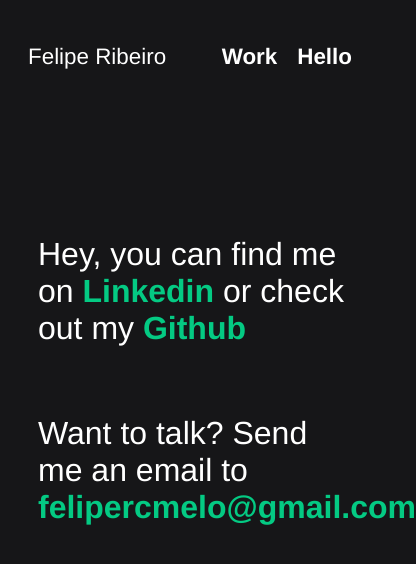
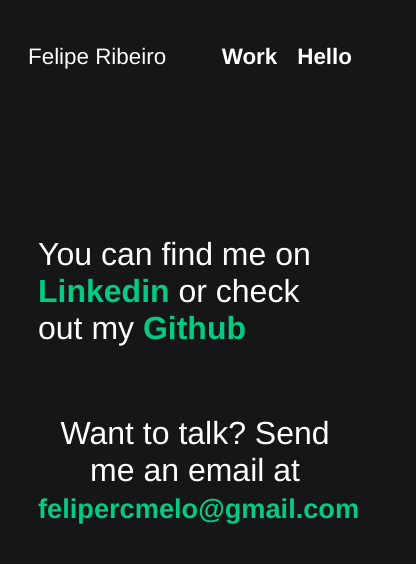
Before and after one commit to ribas14/portfolio, a Vue app: page /talk in a window 390 px wide. Shown: the top 564 px of the page, 416 px wide, since content can reach past the window. Built offline with nearby package versions, Linux system fonts and the light colour scheme.

Commit message:
changes in work

```diff
--- a/src/components/Talk.vue
+++ b/src/components/Talk.vue
@@ -2,11 +2,11 @@
   <div class="hello">
     <div class="container">
       <h3>
-        Hey, you can find me on <a href="https://www.linkedin.com/in/frcm/" target="blank" class="link">Linkedin</a> or check out my <a class="link" href="https://github.com/ribas14" target="blank">Github</a>
+        You can find me on <a href="https://www.linkedin.com/in/frcm/" target="blank" class="link">Linkedin</a> or check out my <a class="link" href="https://github.com/ribas14" target="blank">Github</a>
       </h3>
       <br>
-      <h3>
-        Want to talk? Send me an email to  <a hre="mailto:felipercmelo@gmail.com" class="link">felipercmelo@gmail.com</a>
+      <h3 style="text-align: center">
+        Want to talk? Send me an email at  <a style="" hre="mailto:felipercmelo@gmail.com" class="link email">felipercmelo@gmail.com</a>
       </h3>
       <br>
     </div>
@@ -43,6 +43,10 @@
   text-align: left;
   padding: 20px
 }
+.email {
+  font-size: 2.7rem !important;
+
+}
 h3 {
   margin: 30px 0 0;
   color: white;
@@ -73,11 +77,14 @@
   h3 {
     font-size: 2rem !important;
   }
+  .email {
+    font-size: 1.7rem !important;
+  }
 }
 .link {
   text-decoration: none;
   color: #04CA83;
-  font-weight: 800;
+  font-weight: 700;
   transition: 0.2s
 }
 .link:hover {
--- a/src/components/Work.vue
+++ b/src/components/Work.vue
@@ -2,7 +2,8 @@
   <div class="hello" ref="main">
     <div class="container">
       <h3 class="title">Phone to Chrome</h3>
-      <h3>React Native app reads a QR code on website or extension and a chat between them is created.</h3>
+      <h3>Share texts and links between your phone and your pc</h3>
+      <h3>React Native app reads a QR code on <a class="link" href="https://ctop.site/">ctop.site</a> or the <a href="https://chrome.google.com/webstore/detail/chrome-to-phone/hobhnejpjknnhojomhmppgdalddofend" class="link">extension</a>   and a chat is created</h3>
       <div class="row">
         <div class="column">
           <a href="https://github.com/ribas14/phone-to-chrome" target="blank">
```
